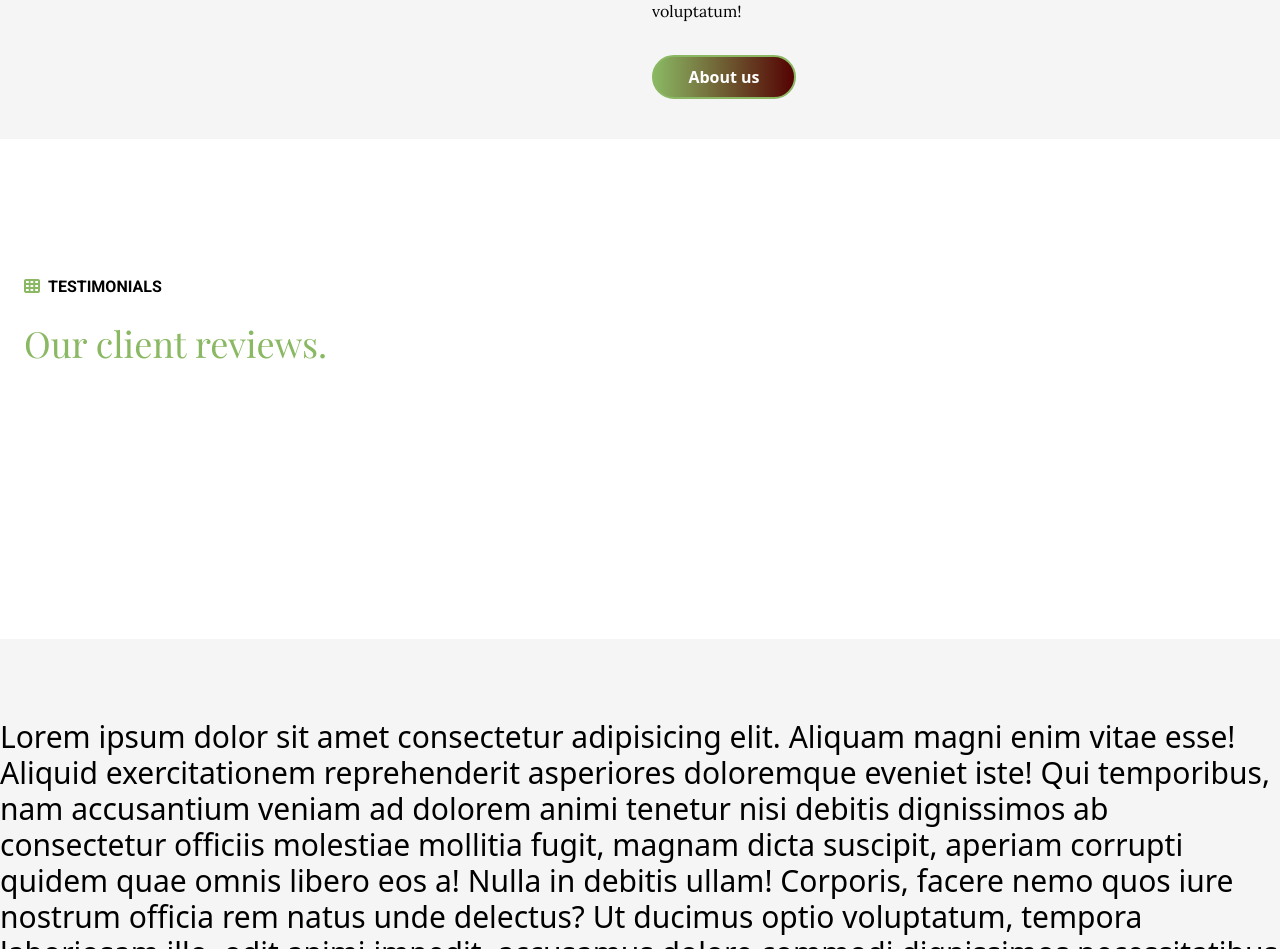
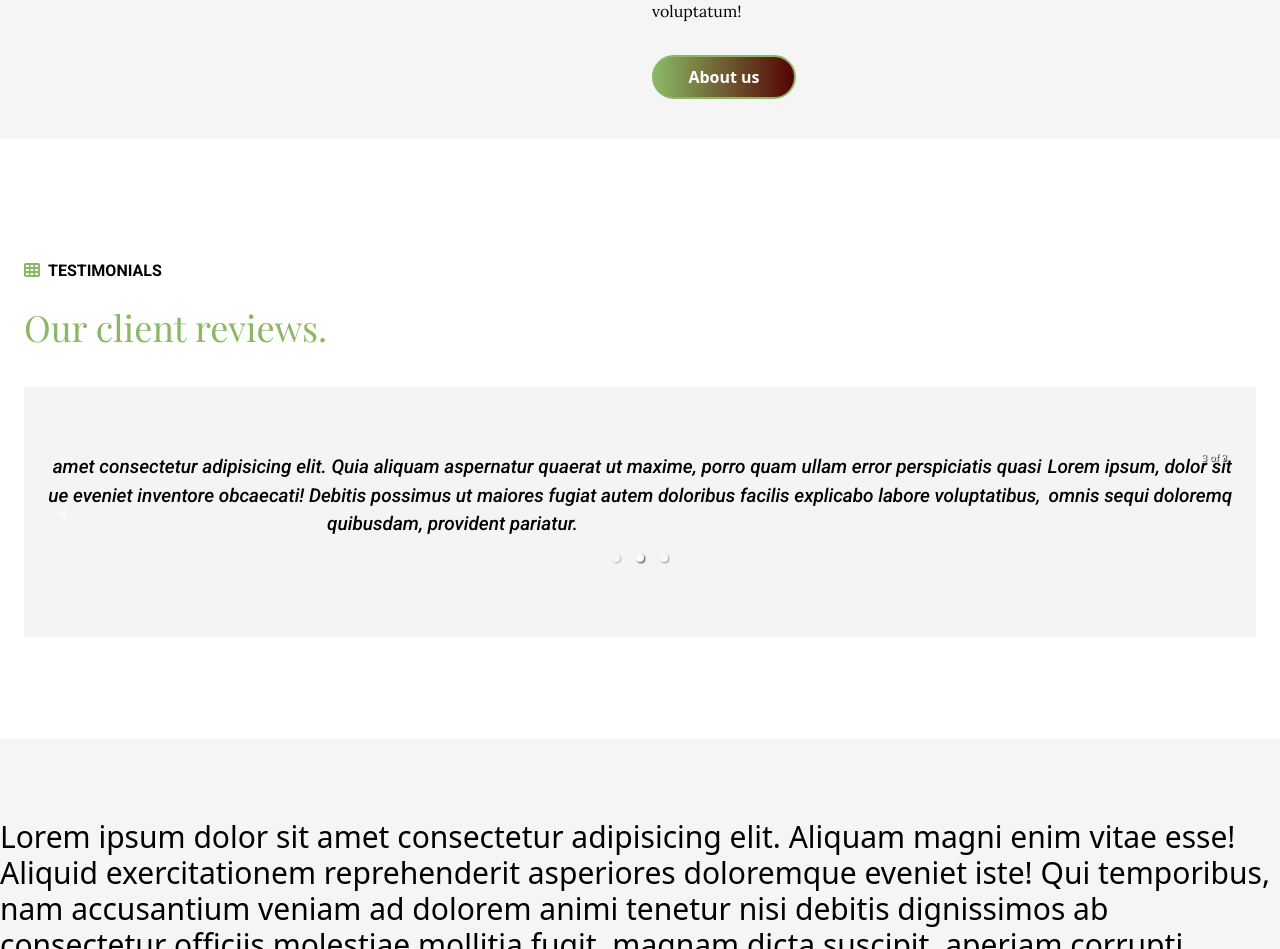
Before and after one commit to Peteru2/AfricanGroup, a React (Vite) app: page / in a window 1280 px wide. Shown: the part 1420-2369 px from the top of the page. Built offline with nearby package versions, Linux system fonts and the light colour scheme; a web font is replaced by a local one.

Commit message:
Testimonials added

```diff
--- a/package.json
+++ b/package.json
@@ -13,6 +13,7 @@
     "framer-motion": "^10.16.16",
     "react": "^18.2.0",
     "react-dom": "^18.2.0",
+    "react-responsive-carousel": "^3.2.23",
     "react-router-dom": "^6.20.1",
     "react-slideshow-image": "^4.3.0"
   },
--- a/src/component/LandingPageComp/Testimonials.jsx
+++ b/src/component/LandingPageComp/Testimonials.jsx
@@ -1,13 +1,31 @@
+import "react-responsive-carousel/lib/styles/carousel.min.css"; // requires a loader
+import { Carousel } from 'react-responsive-carousel';
+
 const Testimonials = () => {
     return (
         <>
-            <section className="bg-white px-6 w-full h-[500px] font-roboto">
-                <div className="py-32">
+            <section className="bg-white px-6 w-full md:h-[600px] h-[800px] sm:h-[900px] font-roboto">
+                <div className="py-28">
 
 
                 <h2 className="font-bold py-2"><i className="fa fa-th text-private mr-2 font-bold"></i>TESTIMONIALS</h2>
                 <h1 className="text-4xl font-playfair text-private my-4">Our client reviews. </h1>
 
+            <div className=" bg-gray px-6 py-4 flex justify-center items-center bg-opacity-20 mt-10 md:h-[250px] h-[500px] ">
+                <Carousel showThumbs={false} autoPlay={true} ax>
+                <div>
+
+                    <p className=" text-center  py-2 font-roboto text-black text-[19px] pb-10 break-words"><i>Lorem ipsum, dolor sit amet consectetur adipisicing elit. Quia aliquam aspernatur quaerat ut maxime, porro quam ullam error perspiciatis quasi omnis sequi doloremque eveniet inventore obcaecati! Debitis possimus ut maiores fugiat autem doloribus facilis explicabo labore voluptatibus, quibusdam, provident pariatur.</i> </p>
+                </div>
+                <div>
+
+                    <p className=" text-center  py-2 font-roboto text-black text-[19px] pb-10 break-all"><i>Lorem ipsum, dolor sit amet consectetur adipisicing elit. Quia aliquam aspernatur quaerat ut maxime, porro quam ullam error perspiciatis quasi omnis sequi doloremque eveniet inventore obcaecati! Debitis possimus ut maiores fugiat autem doloribus facilis explicabo labore voluptatibus, quibusdam, provident pariatur.</i> </p>
+                </div>
+                <div>
+                <p className=" text-center  py-2 font-roboto text-black text-[19px] pb-10 break-all"><i>Lorem ipsum, dolor sit amet consectetur adipisicing elit. Quia aliquam aspernatur quaerat ut maxime, porro quam ullam error perspiciatis quasi omnis sequi doloremque eveniet inventore obcaecati! Debitis possimus ut maiores fugiat autem doloribus facilis explicabo labore voluptatibus, quibusdam, provident pariatur.</i> </p>
+                </div>
+            </Carousel>
+            </div>
                 </div>
             </section>
         </>
--- a/src/component/Navbar/navbar.css
+++ b/src/component/Navbar/navbar.css
@@ -237,9 +237,10 @@ a, LINK {
         width: 1000px;
         margin: 0px 0px;
         height: 90%;
-        padding: 3px 1.5px;
+        padding: 0px 1.5px;
         visibility: visible;
         display: flex;
+        border-radius: 10px
     }
 
 .terms{
```
Also changed, not shown: 1 other file (tests, documents, lock files or other folders).
